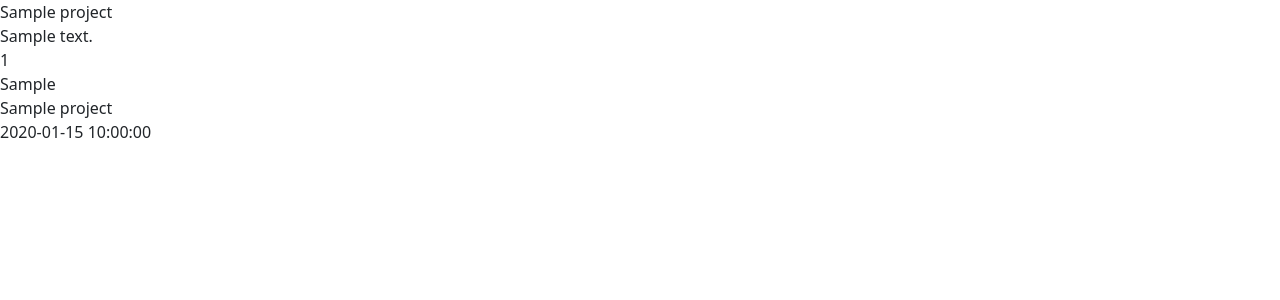
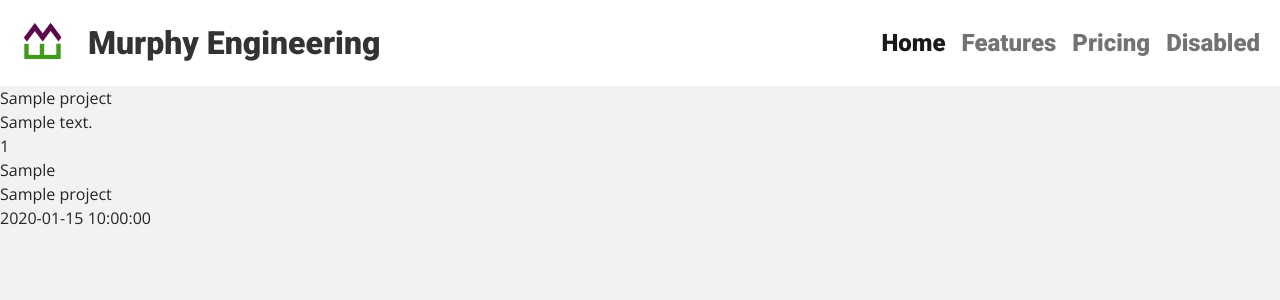
Before and after one commit to Code-Institute-Submissions/Milestone-Project-143, a Flask app: page / in a window 1280 px wide. Shown: the top 300 px of the page. Run offline with Flask 2, Linux system fonts and the light colour scheme; a database or web service that is not in the repository returns one stand-in record (values such as "Sample title"); some libraries are stand-ins or nearby versions.

Commit message:
Added bootstrap collapsible navbar with custom styling and logo

```diff
--- a/static/css/style.css
+++ b/static/css/style.css
@@ -0,0 +1,40 @@
+/***Google Font Imports***/
+@import url('https://fonts.googleapis.com/css2?family=Open+Sans:ital,wght@0,300;0,400;0,600;0,700;0,800;1,300;1,400;1,600;1,700;1,800&family=Roboto:ital,wght@0,100;0,300;0,400;0,500;0,700;0,900;1,100;1,300;1,400;1,500;1,700;1,900&display=swap');
+
+
+/***Main Theme Colours***/
+
+.teal {
+    background-color: #17a2b8;
+}
+
+body {
+    background: #f3f2f1;
+}
+
+.white {
+ background-color: #ffffff;
+}
+
+/** Text Styles **/
+
+.darktext {
+    color: #333333 !important;
+}
+
+.largetext {
+    font-family: 'Roboto', sans-serif;
+    font-weight: 900;
+    font-size: 2rem;
+}
+
+.mediumtext {
+    font-family: 'Roboto', sans-serif;
+    font-weight: 900;
+    font-size: 1.5rem;
+}
+
+body {
+    font-family: 'Open Sans', sans-serif;
+    font-size: 16px;
+}
--- a/templates/base.html
+++ b/templates/base.html
@@ -14,6 +14,37 @@
 </head>
 <body>
 
+    <header>
+        <nav class="navbar navbar-expand-lg navbar-light white">
+            <div class="container-fluid">
+                <a class="navbar-brand" href="{{ url_for('get_projects') }}">
+                    <img src="{{ url_for('static', filename='images/logo.png')}}" alt="Company Logo" width="60" height="60">
+                </a>
+                <a class="darktext navbar-brand largetext" href="#">Murphy Engineering</a>
+                <button class="navbar-toggler" type="button" data-bs-toggle="collapse" data-bs-target="#navbarNav"
+                    aria-controls="navbarNav" aria-expanded="false" aria-label="Toggle navigation">
+                    <span class="navbar-toggler-icon"></span>
+                </button>
+                <div class="collapse navbar-collapse justify-content-end darktext mediumtext" id="navbarNav">
+                    <ul class="navbar-nav">
+                        <li class="nav-item">
+                            <a class="nav-link active" aria-current="page" href="#">Home</a>
+                        </li>
+                        <li class="nav-item">
+                            <a class="nav-link" href="#">Features</a>
+                        </li>
+                        <li class="nav-item">
+                            <a class="nav-link" href="#">Pricing</a>
+                        </li>
+                        <li class="nav-item">
+                            <a class="nav-link" href="#" tabindex="-1" aria-disabled="true">Disabled</a>
+                        </li>
+                    </ul>
+                </div>
+            </div>
+        </nav>
+    </header>
+
     {% block content %}
     {% endblock %}
 
```
Also changed, not shown: static/images/logo.png (added).
